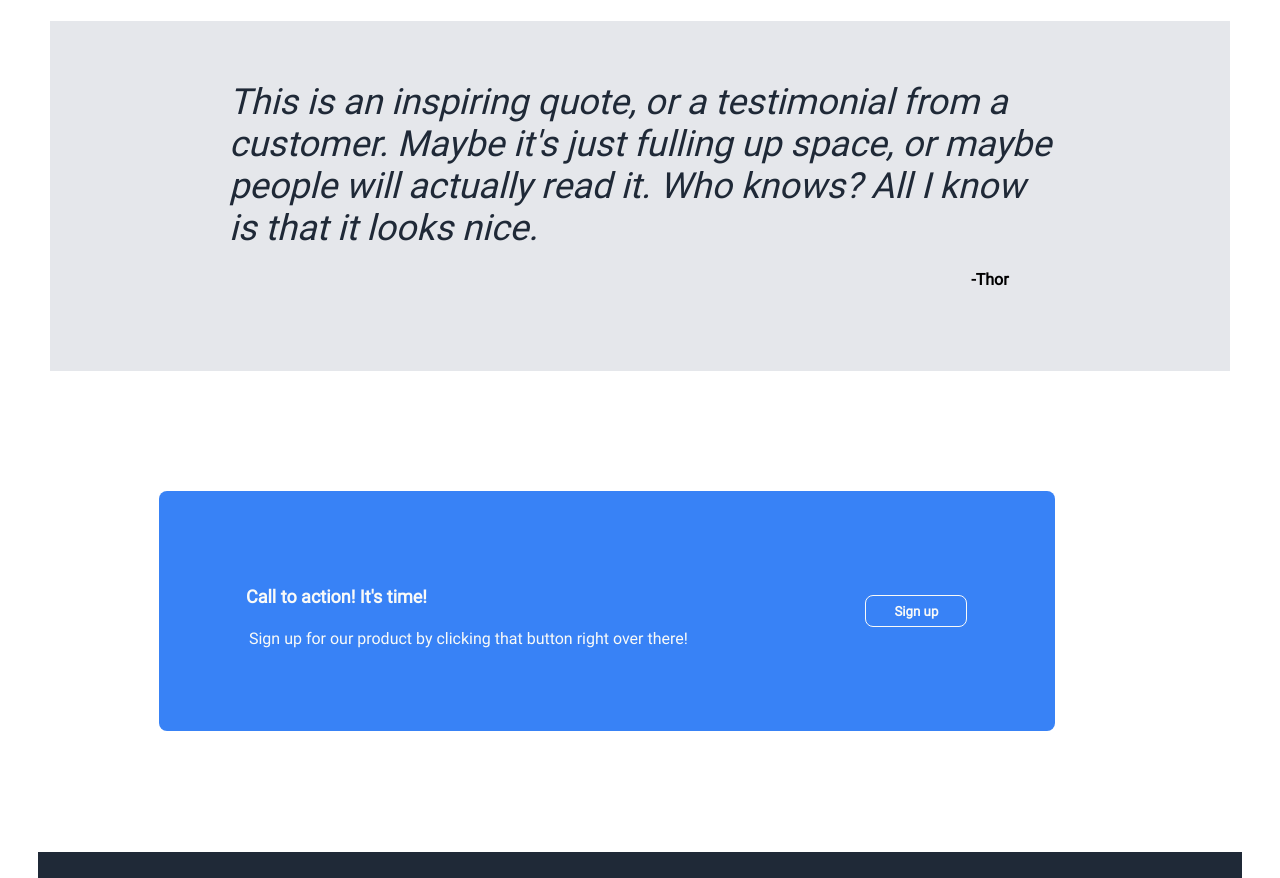
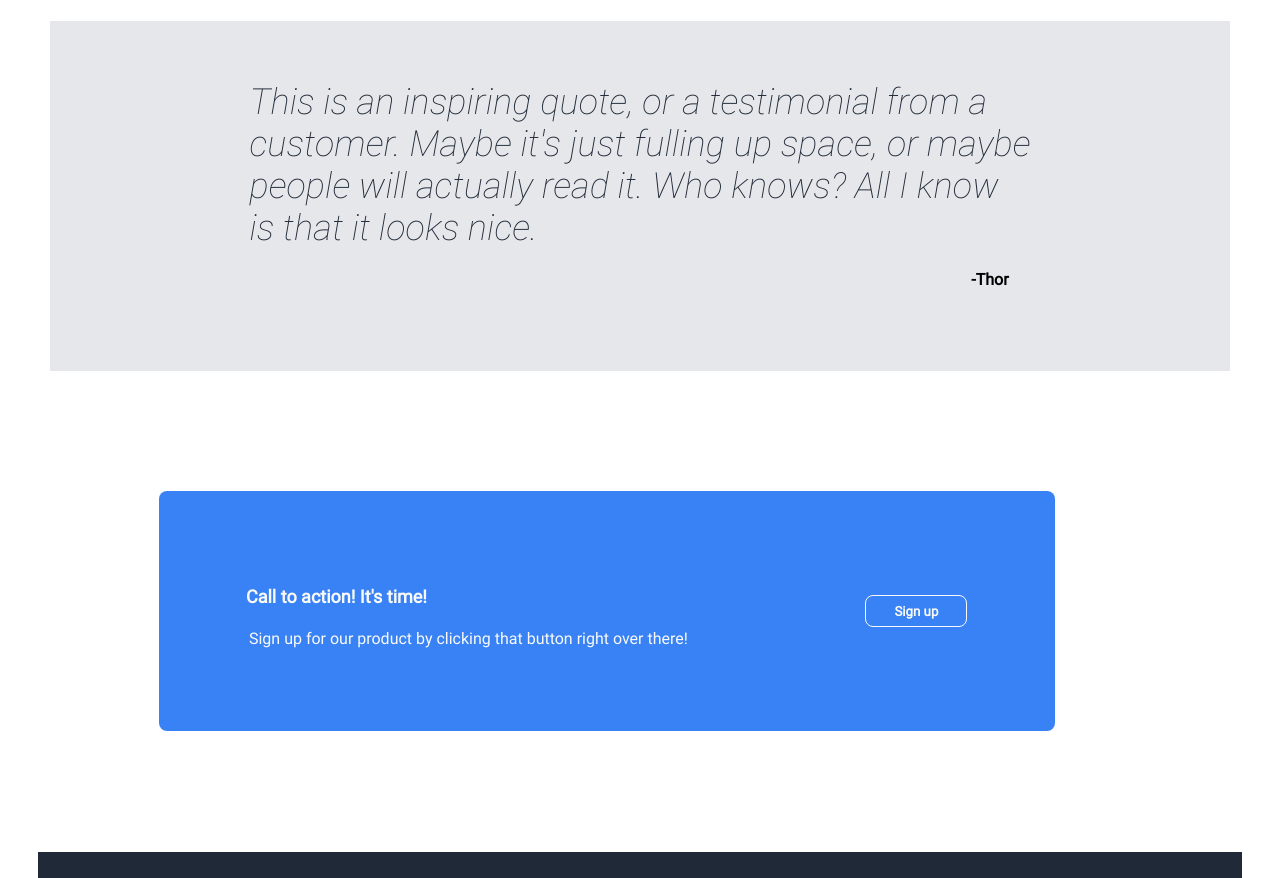
Before and after one commit to EmiKusaba/html_homework, a plain HTML site: page week2/main_homework/index.html in a window 1280 px wide. Shown: the part 840-1718 px from the top of the page. Drawn offline with Linux system fonts and the light colour scheme.

Commit message:
added italic font

```diff
--- a/week2/main_homework/style.css
+++ b/week2/main_homework/style.css
@@ -3,12 +3,11 @@
   src: url(fonts/Roboto-Regular.ttf);
   font-weight: normal;
 }
-/* @font-face {
-  font-family: 'Roboto';
+
+@font-face {
+  font-family: 'Roboto-ThinItalic';
   src: url(fonts/Roboto-ThinItalic.ttf);
-  font-weight: ;
-} */
-
+}
 
 /* * {
   box-sizing: border-box;
@@ -152,6 +151,11 @@ article {
   flex-direction: column;
   padding: 5%;
 }
+
+#mid-article i {
+  font-family: "Roboto-ThinItalic";
+}
+
 #author{
   margin-left: 350px;
   display: flex;
```
